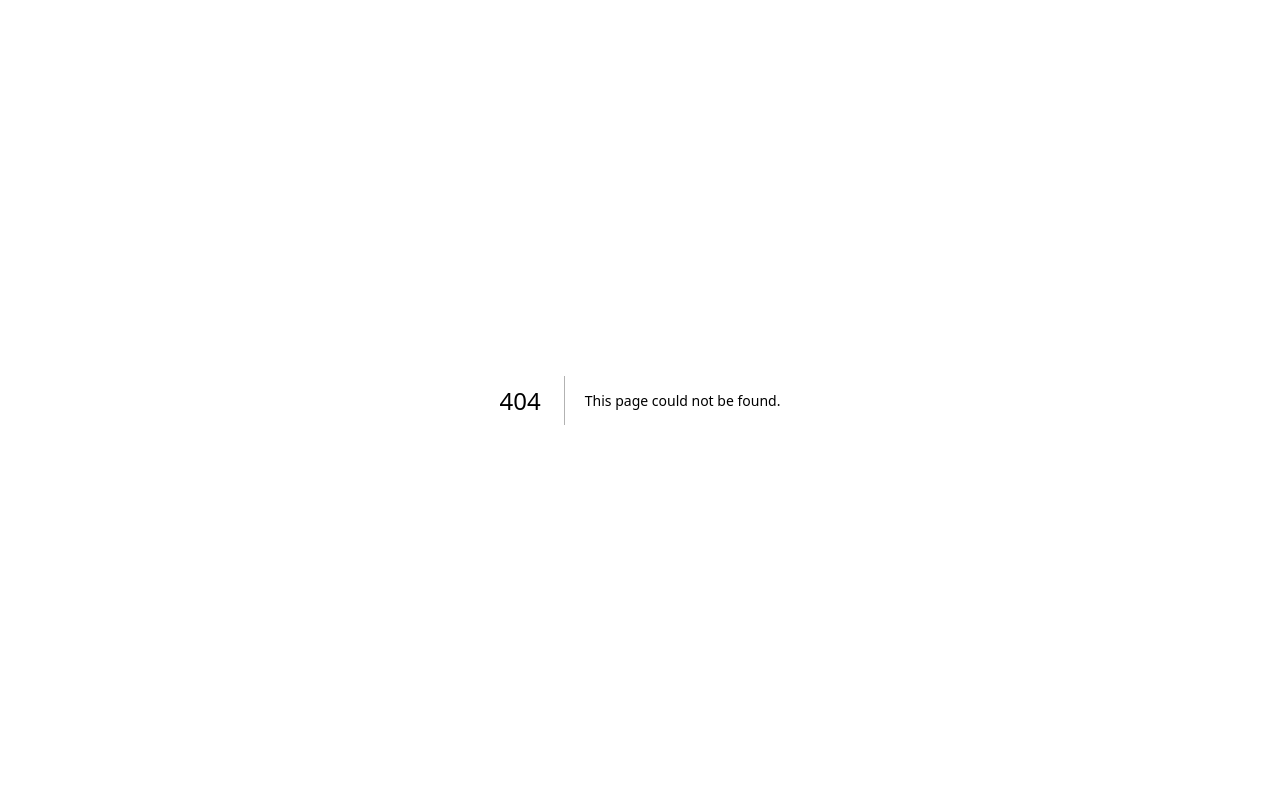
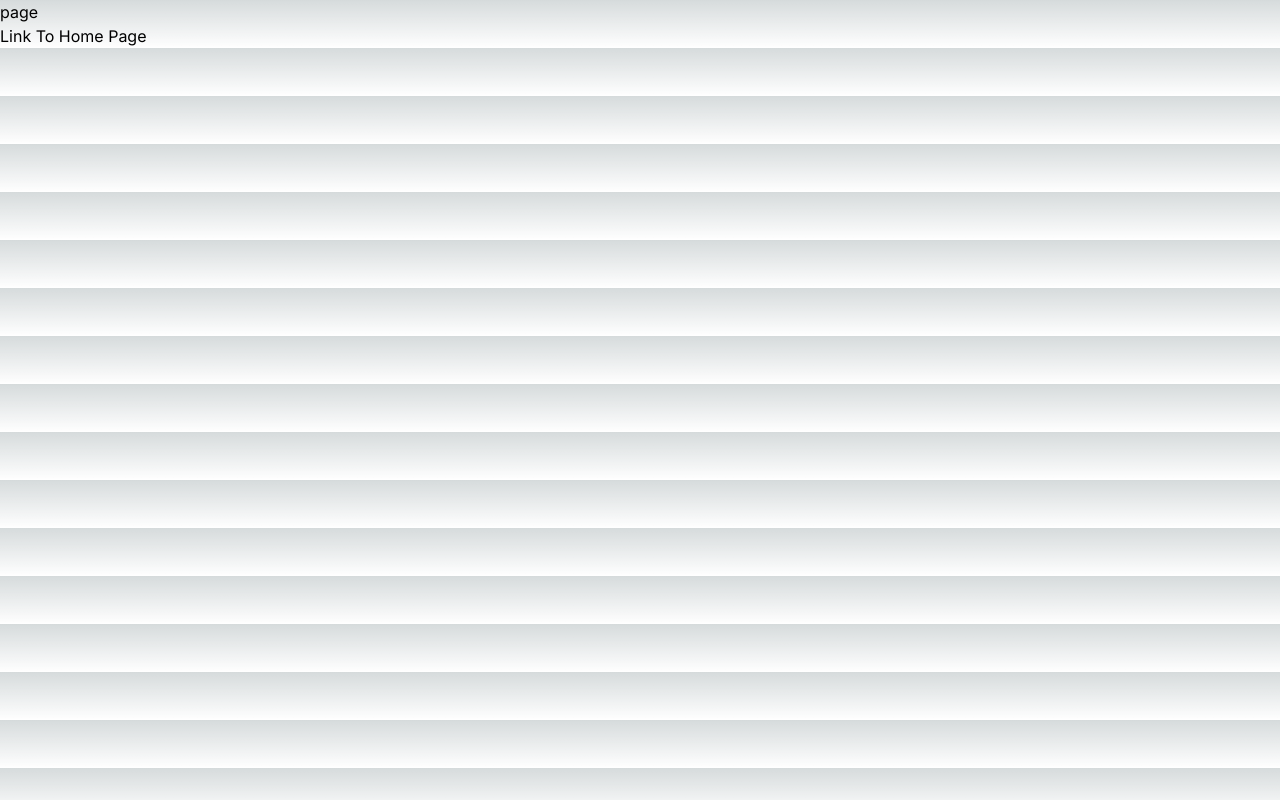
Before and after one commit to briannguy3n/freegroceries, a Next.js app: page /login in a window 1280 px wide. Before the commit this address had no page. Built offline with nearby package versions, Linux system fonts and the light colour scheme.

Commit message:
Create page.tsx

```diff
--- /dev/null
+++ b/src/app/about/page.tsx
@@ -0,0 +1,7 @@
+import React from 'react'
+
+export default function page() {
+  return (
+    <div>page</div>
+  )
+}
--- /dev/null
+++ b/src/app/login/page.tsx
@@ -0,0 +1,11 @@
+import React from 'react'
+import Link from "next/link"
+
+export default function Login() {
+    return (
+      <>
+            <div>page</div>
+            <Link href="/">Link To Home Page</Link>
+      </>
+    );
+}
```
